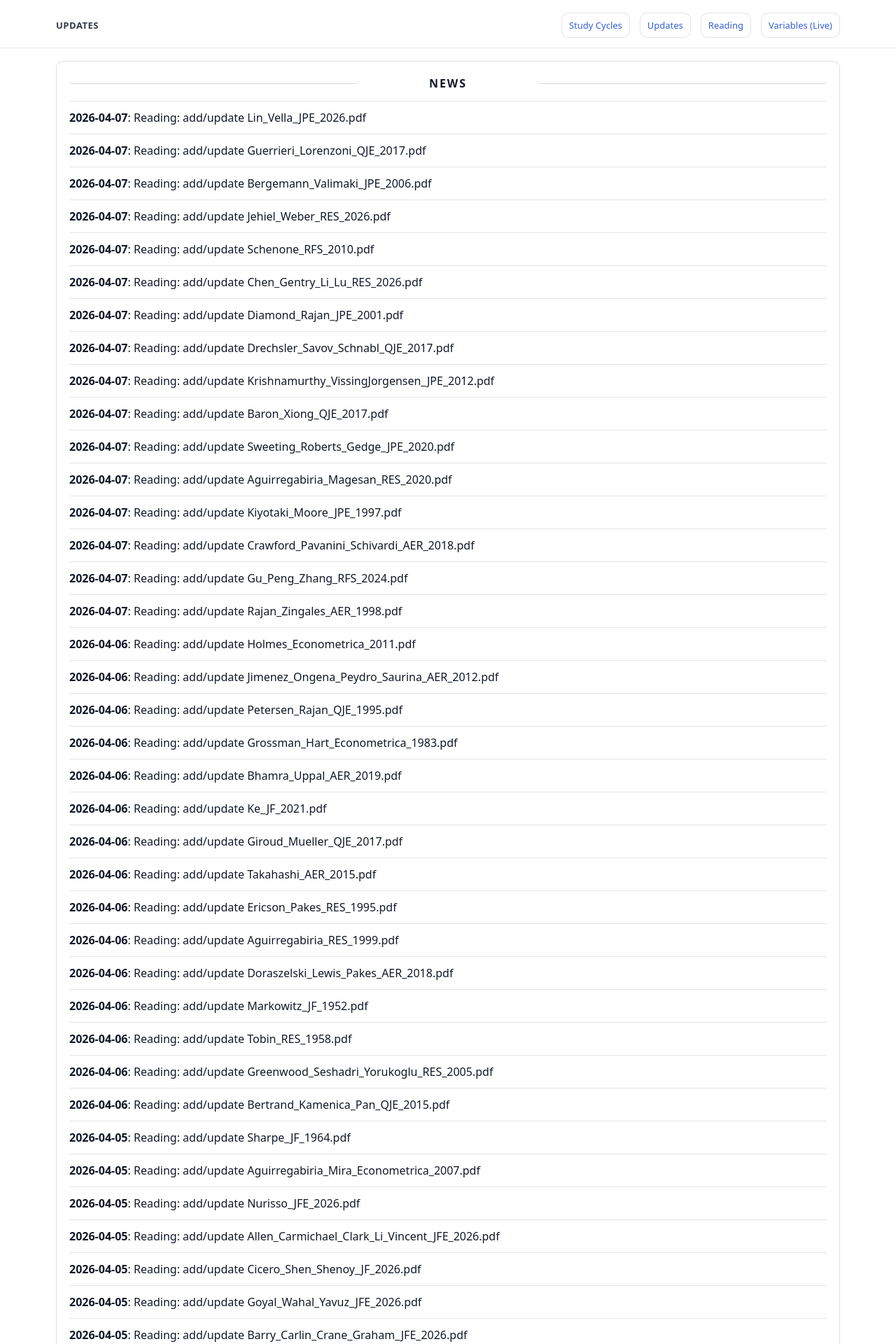
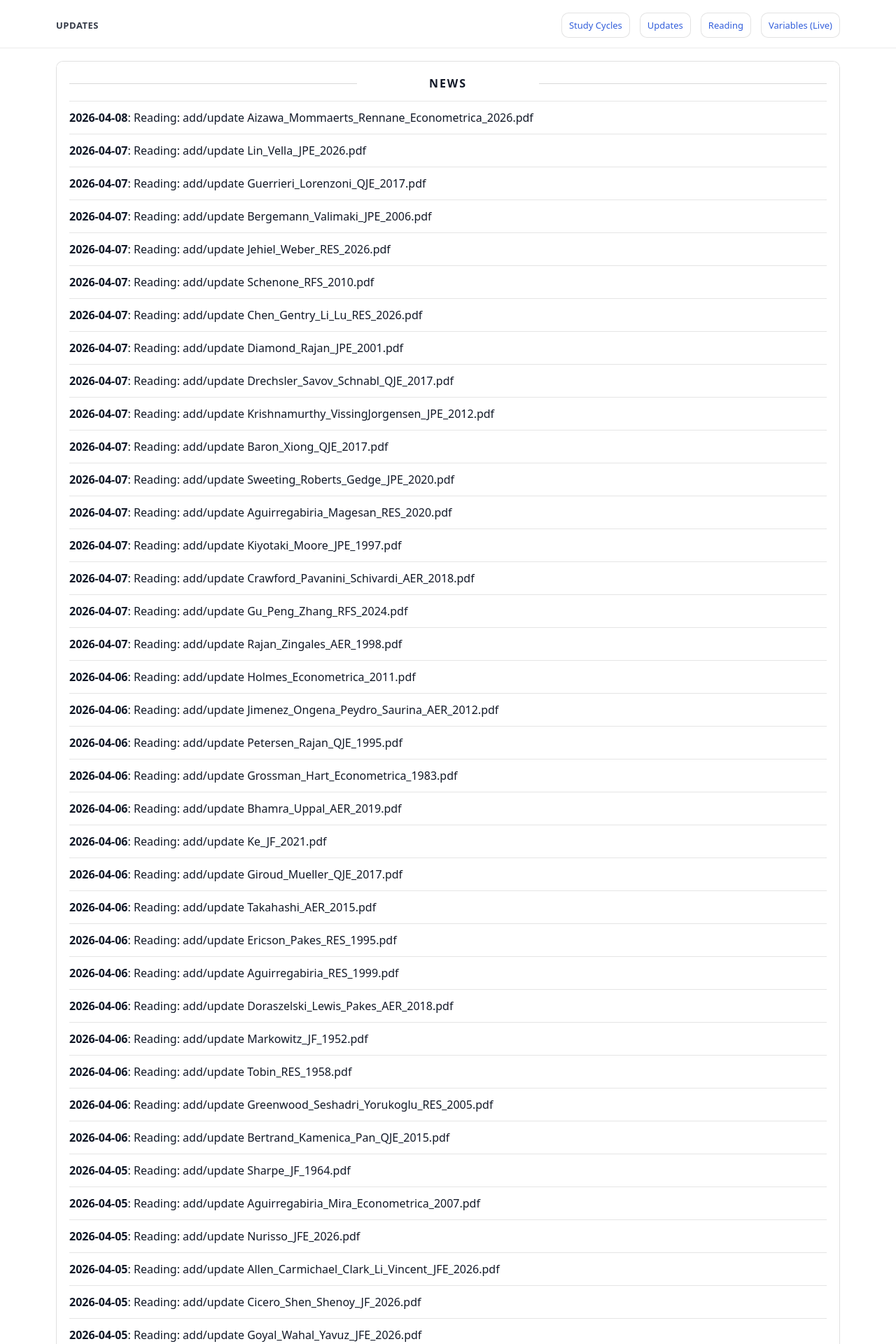
Before and after one commit to yaxinzn/study-archive, a Jekyll site: the page built from updates/index.md, in a window 1280 px wide. Shown: the top 1920 px of the page at 70% size. Built offline with Jekyll 4.4.1, drawn with Linux system fonts in a browser that asks for light colours; some of the changed text lies outside the part shown.

Commit message:
chore: update NEWS feed

```diff
--- a/_data/news.yml
+++ b/_data/news.yml
@@ -1,4 +1,7 @@
 # Auto-generated update history (sorted newest -> oldest). Do not edit manually.
+- ts: "1775591948"
+  date: "2026-04-08"
+  title: "Reading: add/update Aizawa_Mommaerts_Rennane_Econometrica_2026.pdf"
 - ts: "1775561185"
   date: "2026-04-07"
   title: "Reading: add/update Lin_Vella_JPE_2026.pdf"
```
